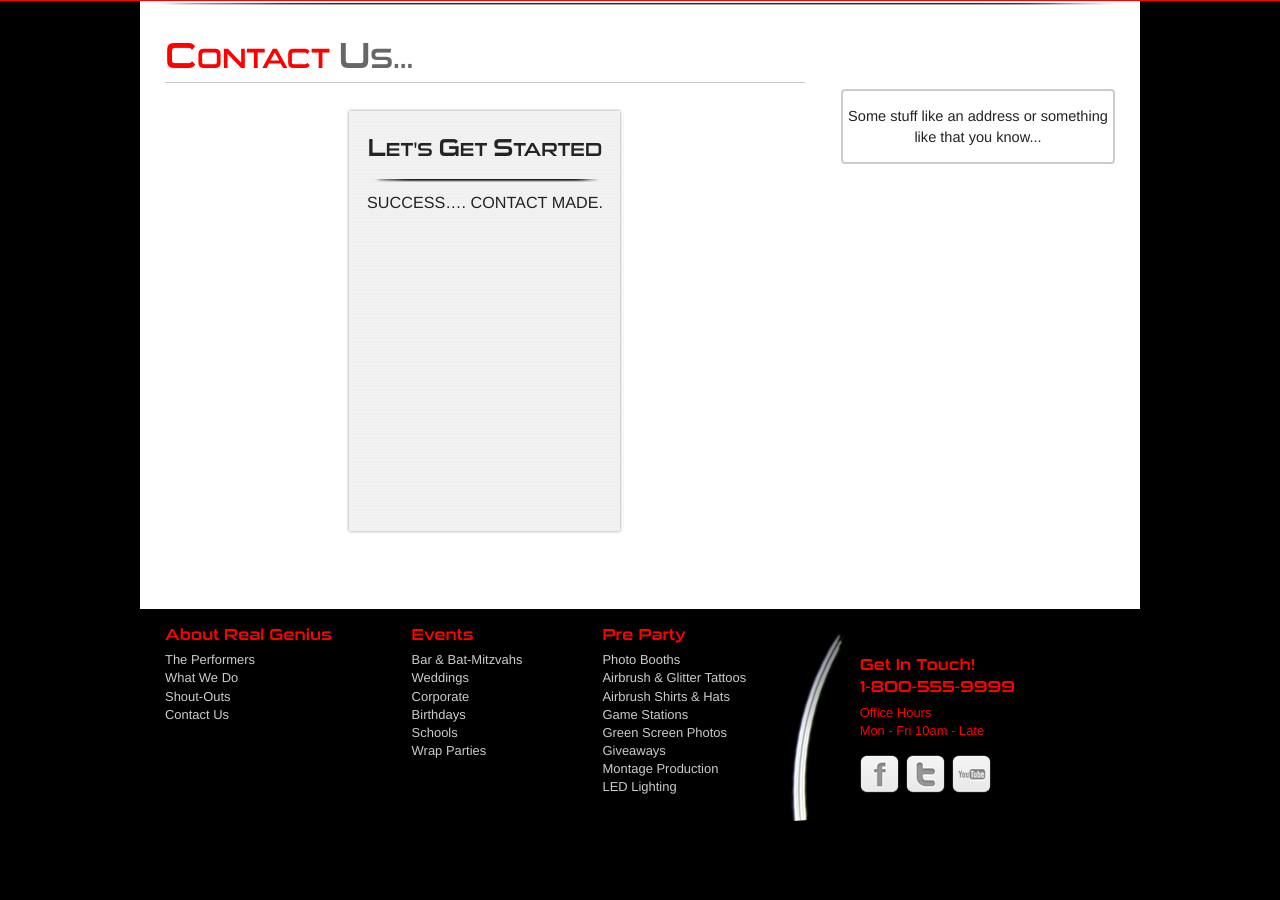
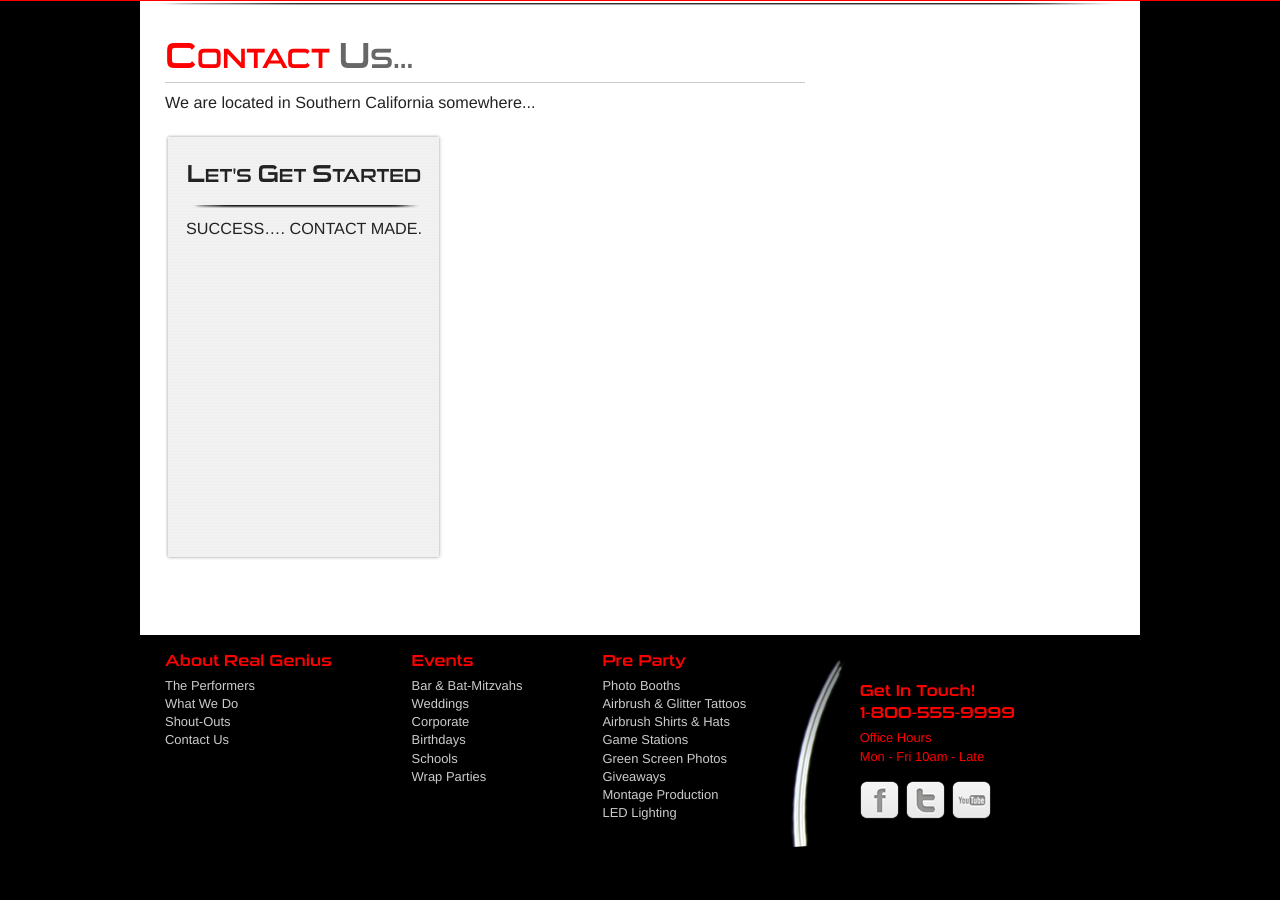
Before and after one commit to PeterOzolins/RGE, a PHP site: page /foo/contact.php?fname=1 in a window 1280 px wide. Shown: the part 338-1238 px from the top of the page. Before the commit the page ends 1159 px from the top, so only its background shows below. Run offline with PHP 8.4, Linux system fonts and the light colour scheme; data that the repository does not hold is empty; some libraries are stand-ins or nearby versions.

Commit message:
left justify contact Us page form and location text

```diff
--- a/contact.php
+++ b/contact.php
@@ -19,8 +19,8 @@
                                      <div class="clearfix">
                                     </div>
                                     <h1><span class="iCaps">C</span>ontact <span class="dark"><span class="iCaps">U</span>s...</span></h1>
-                                    <hr class="enhancementsTitleLine"/>
-
+                                    <hr />
+                                    <p>We are located in Southern California somewhere...</p>
                                     <?php include('includes/requestQuote_inc.php'); ?>
 
                                 </div>
@@ -28,9 +28,9 @@
                                 <!-- ##end left column / start right column -->
 
                                 <div class="columnRight">
-                                    <div class="sideBox ">
+                                    <!-- <div class="sideBox ">
                                         <p>Some stuff like an address or something like that you know...</p>
-                                    </div>
+                                    </div> -->
                                 </div>
 
                                 <div class="clearfix"></div>
--- a/css/main.css
+++ b/css/main.css
@@ -472,7 +472,7 @@ h2 .iCaps {
     margin-bottom: 13px;
 }
 .columnLeft .requestQuote {
-    margin: 0 auto;
+    margin: 20px 0 0;
 }
 .weddingImageBig {
     width: 641px;
```
